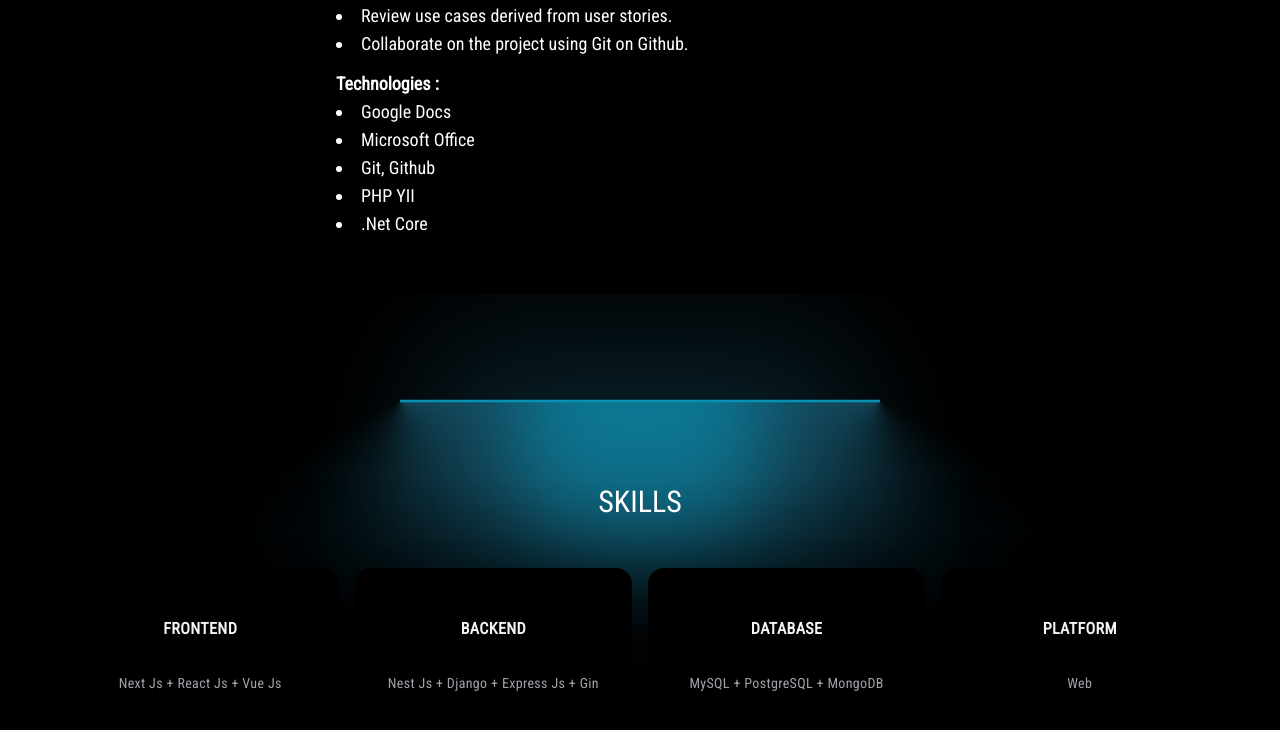
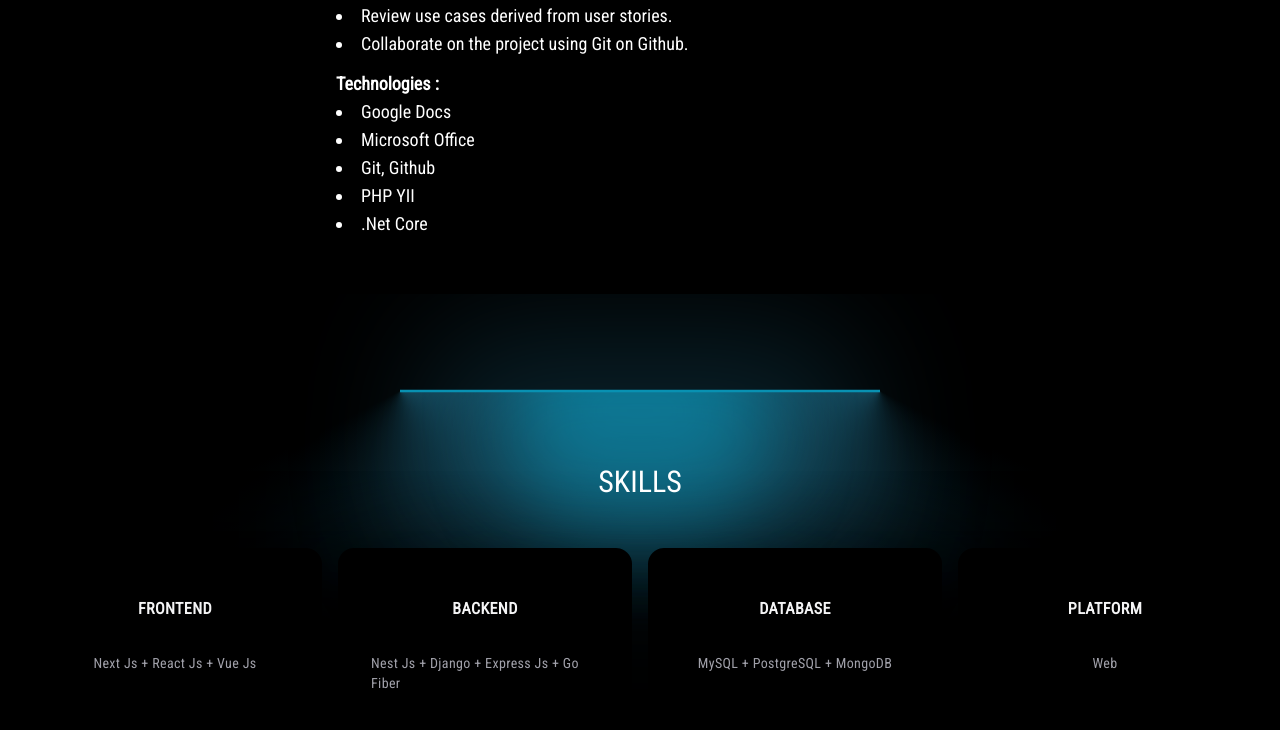
Before and after one commit to DiazNugraha/portofolio, a Next.js app: page / in a window 1280 px wide. Shown: the part 2844-3574 px from the top of the page. Built offline with nearby package versions, Linux system fonts and the light colour scheme.

Commit message:
update: skills

```diff
--- a/src/components/home/information.tsx
+++ b/src/components/home/information.tsx
@@ -15,7 +15,7 @@ export default function Information() {
     },
     {
       title: "BACKEND",
-      description: "Nest Js + Django + Express Js + Gin",
+      description: "Nest Js + Django + Express Js + Go Fiber",
       img: "",
     },
     {
```
